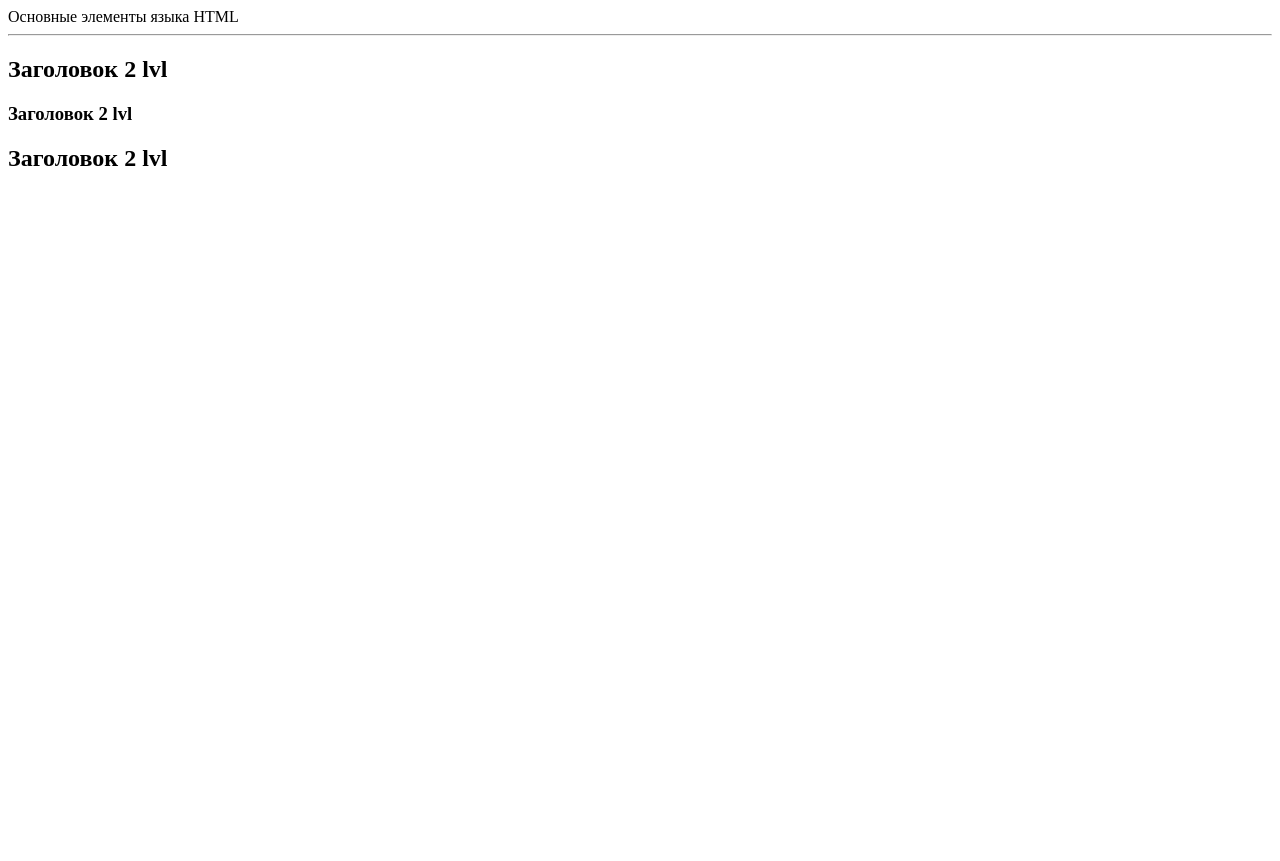
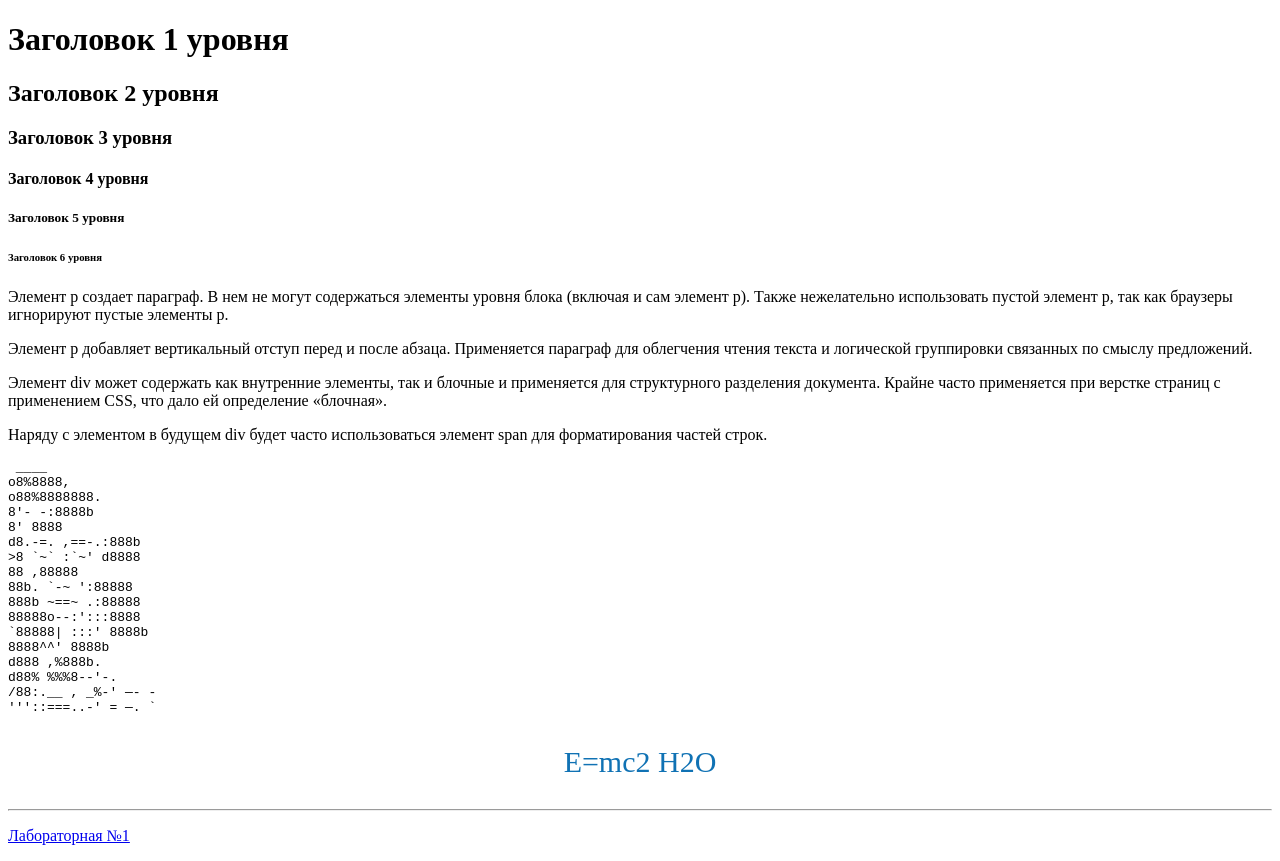
Before and after one commit to PavelLun1n/pavellun1n.github.io, a plain HTML site: page index.html in a window 1280 px wide. Before the commit the page ends 800 px from the top, so only its background shows below. Drawn offline with Linux system fonts and the light colour scheme.

Commit message:
Add files via upload

```diff
--- a/index.html
+++ b/index.html
@@ -1,7 +1,59 @@
 <!DOCTYPE html>
-    <HI>Основные элементы языка HTML</HI>
-    <hr>
-        <h2>Заголовок 2 lvl</h2>
-        <h3>Заголовок 2 lvl</h3>
-        <h2>Заголовок 2 lvl</h2>
-</HTML>
+<html lang="ru">
+<head>
+<meta charset="UTF-8">
+<meta http-equiv="X-UA-Compatible" content="IE=edge">
+<meta name="viewport" content="width=device-width, initial-scale=1.0">
+<title>Document</title>
+<h1>Заголовок 1 уровня</h1>
+<h2>Заголовок 2 уровня</h2>
+<h3>Заголовок 3 уровня</h3>
+<h4>Заголовок 4 уровня</h4>
+<h5>Заголовок 5 уровня</h5>
+<h6>Заголовок 6 уровня</h6>
+</head>
+<body>
+<p>Элемент p создает параграф. В нем не могут содержаться элементы уровня блока (включая и сам элемент p). Также нежелательно использовать пустой элемент p, так как браузеры игнорируют пустые элементы p.</p>
+
+<p>Элемент p добавляет вертикальный отступ перед и после абзаца. Применяется параграф для облегчения чтения текста и логической группировки связанных по смыслу предложений.</p>
+
+<p>Элемент div может содержать как внутренние элементы, так и блочные и применяется для структурного разделения документа. Крайне часто применяется при верстке страниц с применением CSS, что дало ей определение «блочная».</p>
+
+<p>Наряду с элементом в будущем div будет часто использоваться элемент span для форматирования частей строк.</p>
+<pre> ____
+o8%8888,
+o88%8888888.
+8'- -:8888b
+8' 8888
+d8.-=. ,==-.:888b
+>8 `~` :`~' d8888
+88 ,88888
+88b. `-~ ':88888
+888b ~==~ .:88888
+88888o--:':::8888
+`88888| :::' 8888b
+8888^^' 8888b
+d888 ,%888b.
+d88% %%%8--'-.
+/88:.__ , _%-' —- -
+'''::===..-' = —. `</pre>
+<p align="left"></p>
+<p align="right"></p>
+<p align="center" style="color:#1072b4; font-size:30px">
+
+E=mc2
+
+H2O</p>
+<hr>
+
+</body>
+</html>
+<meta charset="UTF-8">
+<meta http-equiv="X-UA-Compatible" content="IE=edge">
+<meta name="viewport" content="width=device-width, initial-scale=1.0">
+<title>Лабораторная №1</title>
+</head>
+<body>
+<p><a href="lab1_1.html">Лабораторная №1</a></p>
+</body>
+</html>
```
